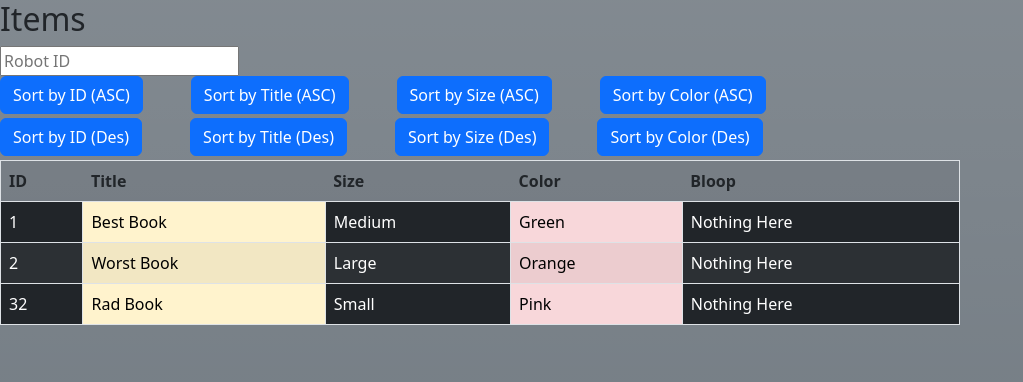
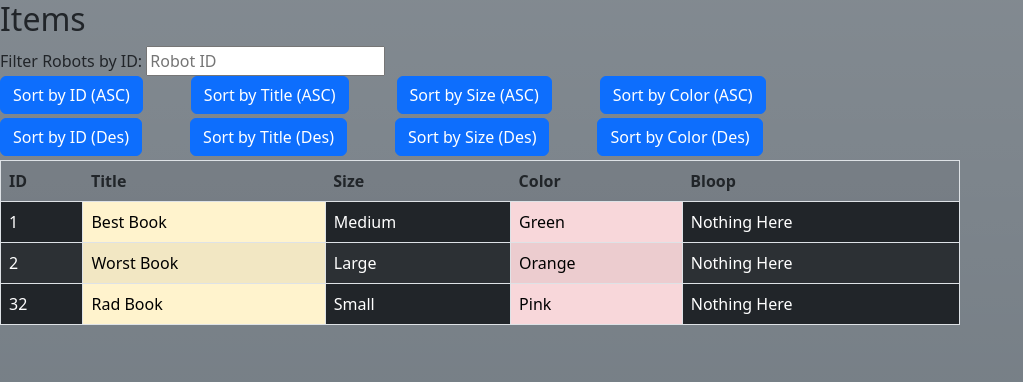
Before and after one commit to franco-ortega/bootstrap-next-demo, a Next.js app: page / in a window 1280 px wide. Shown: the top 382 px of the page, without its empty margins (0-1023 px from the left). Built offline with nearby package versions, Linux system fonts and the light colour scheme.

Commit message:
refactor filter into Filter component

```diff
--- /dev/null
+++ b/components/filter/Filter.jsx
@@ -0,0 +1,15 @@
+const Filter = ({ handler }) => {
+  return (
+    <label htmlFor='robotId'>
+      Filter Robots by ID:{' '}
+      <input
+        type='text'
+        name='robotId'
+        placeholder='Robot ID'
+        onChange={(e) => handler(e.target.value)}
+      />
+    </label>
+  );
+};
+
+export default Filter;
--- a/components/home/Home.jsx
+++ b/components/home/Home.jsx
@@ -1,4 +1,5 @@
 import React, { useEffect, useState } from 'react';
+import Filter from '../filter/Filter';
 import Table from '../table/Table';
 
 const items = [
@@ -96,14 +97,7 @@ const Home = () => {
     <div>
       <h2>Items</h2>
 
-      <label htmlFor='robotId'>
-        <input
-          type='text'
-          name='robotId'
-          placeholder='Robot ID'
-          onChange={(e) => setSearchId(e.target.value)}
-        />
-      </label>
+      <Filter handler={setSearchId} />
 
       <div className='d-flex gap-5'>
         <button className='btn btn-primary' onClick={onIdSortClick}>
```
